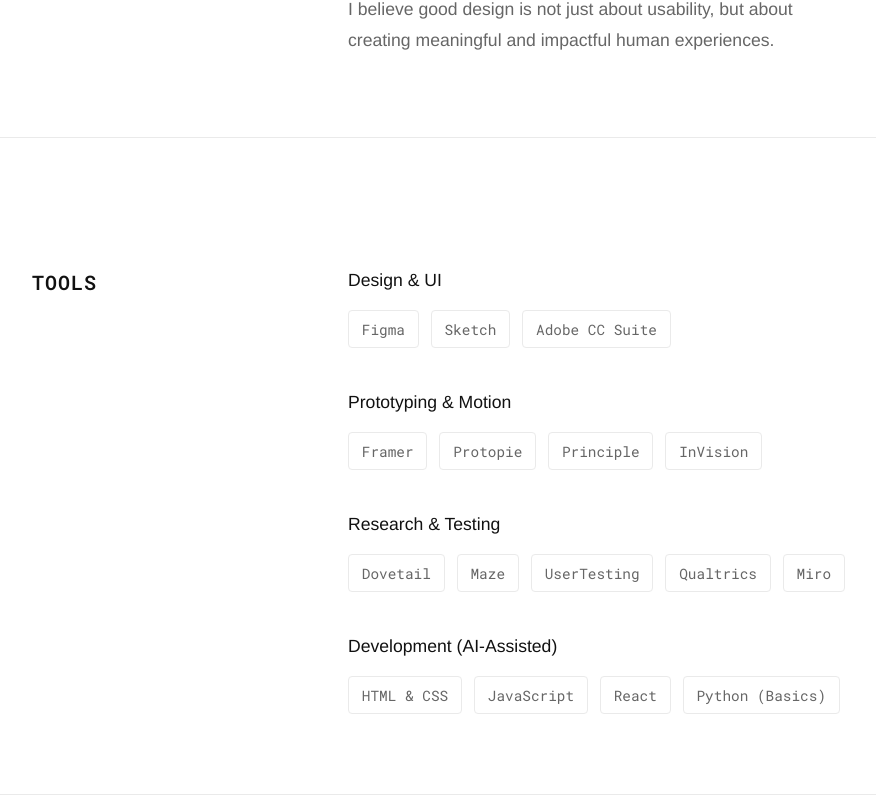
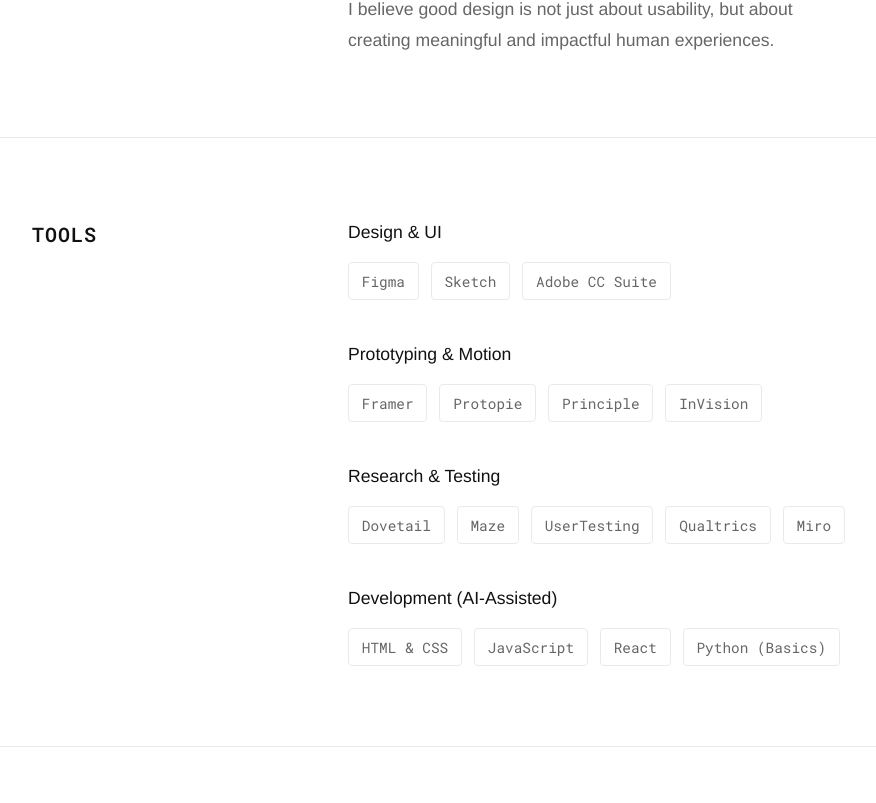
Before and after one commit to kuldeepumaraiya/portfolio, a React (Vite) app: page /#/ in a window 1280 px wide. Shown: the part 1437-2240 px from the top of the page, without its empty margins (198-1074 px from the left). Built offline with nearby package versions, Linux system fonts and the light colour scheme.

Commit message:
Update Tools.css

```diff
--- a/src/components/Tools.css
+++ b/src/components/Tools.css
@@ -1,8 +1,3 @@
-.tools-section {
-  padding-top: 8rem;
-  /* Change this number to whatever you like! */
-}
-
 .tools-grid {
   display: grid;
   grid-template-columns: 1fr 2fr;
```
